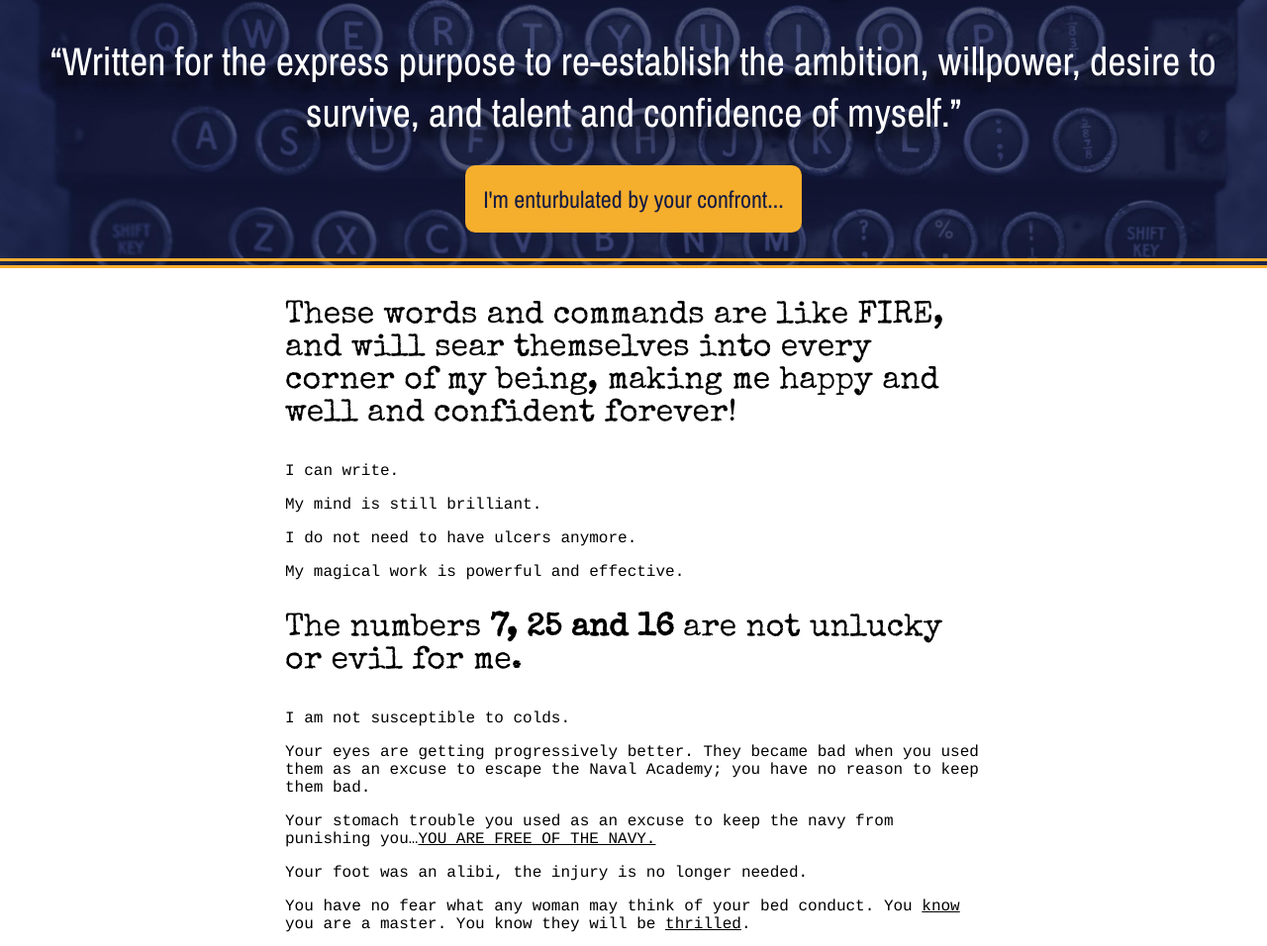
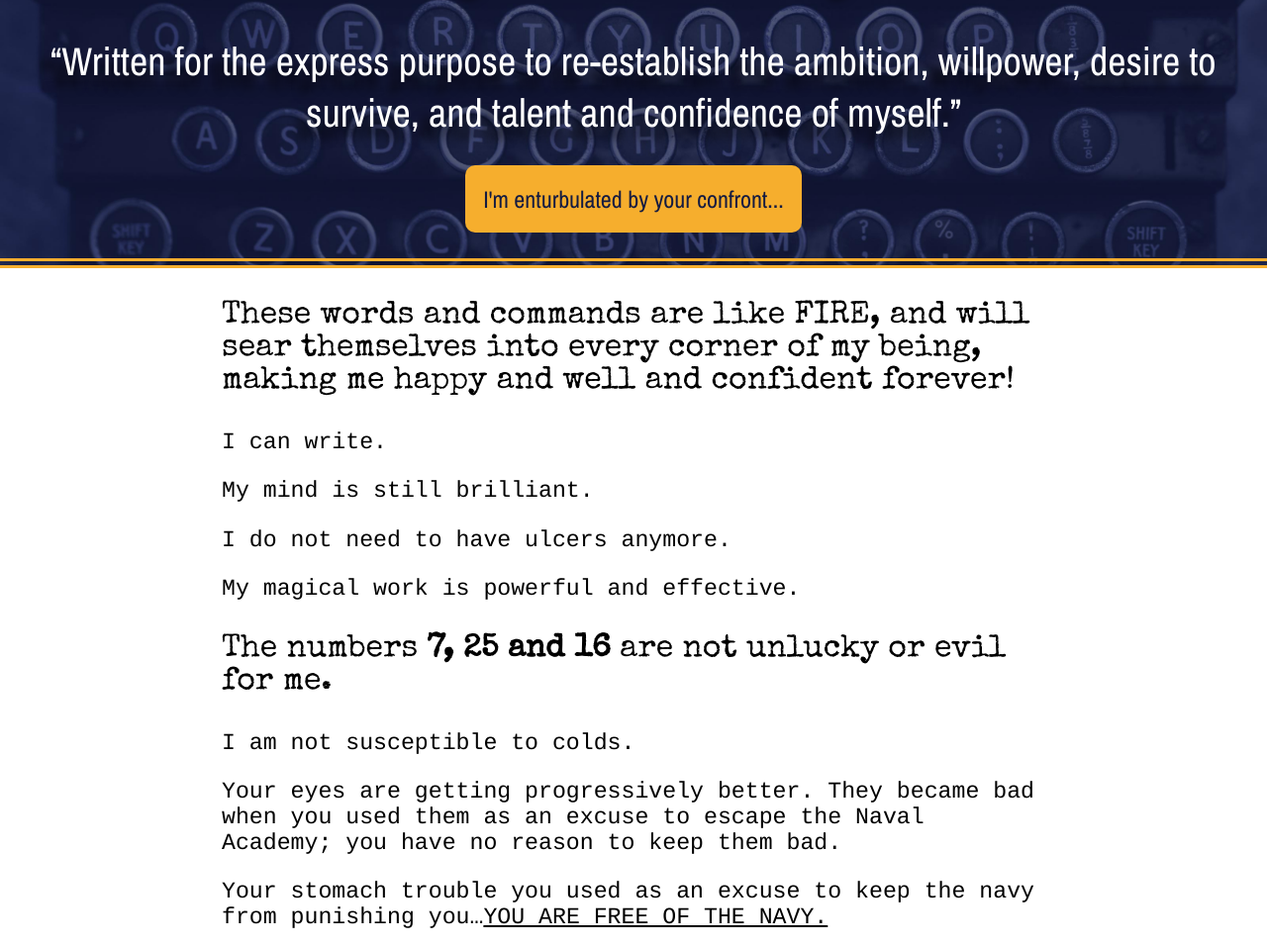
Before and after one commit to jimmymarks/TheCommodore, a plain HTML site: page index.html in a window 1280 px wide. Shown: the part 232-1188 px from the top of the page at 99% size. Drawn offline with nearby package versions, Linux system fonts and the light colour scheme.

Commit message:
Further breakpoint work

```diff
--- a/styles.css
+++ b/styles.css
@@ -15,21 +15,21 @@ body {
   .explainer h3 { font-size: 3rem; font-family: 'Archivo Narrow'; text-align: center; line-height: 1em;}
   .explainer a {color: #0090C1;}
   .explainer small {font-size: .88rem;}
-  .butcherpaper {background-color: white; z-index: 1; /* position: absolute;  */width: 100%; float: left;}
-  .words {width: 85%; margin: 0 auto;}
-  .words p{font-size: 1.5rem;}
+  .butcherpaper {background-color: white; z-index: 1; width: 100%; float: left;}
+  .words {width: 95%; margin: 0 auto;}
+  .words p{font-size: 1.75rem;}
   .hide {visibility: hidden; display: none;}
 @media (min-width: 48rem) {
   h1 {font-size: 3.5rem;}
   h2 {font-size: 2.5rem;}
   h3 {font-size: 2rem; font-family: 'Special Elite', cursive; }
-  .words p{font-size: 1rem;}
+  .words p{font-size: 1.75rem;}
   .blotter {top: 0; height: 50%;}
 }
 @media (min-width: 60rem){
   h1 {font-size: 4.5rem;}
   h3 {font-size: 2rem; font-family: 'Special Elite', cursive; }
   .blotter { top: 0; height: 40%;}
-  .words {width: 55%;}
-  .words p{font-size: 1rem;}
+  .words {width: 65%;}
+  .words p{font-size: 1.45rem;}
 }
```
